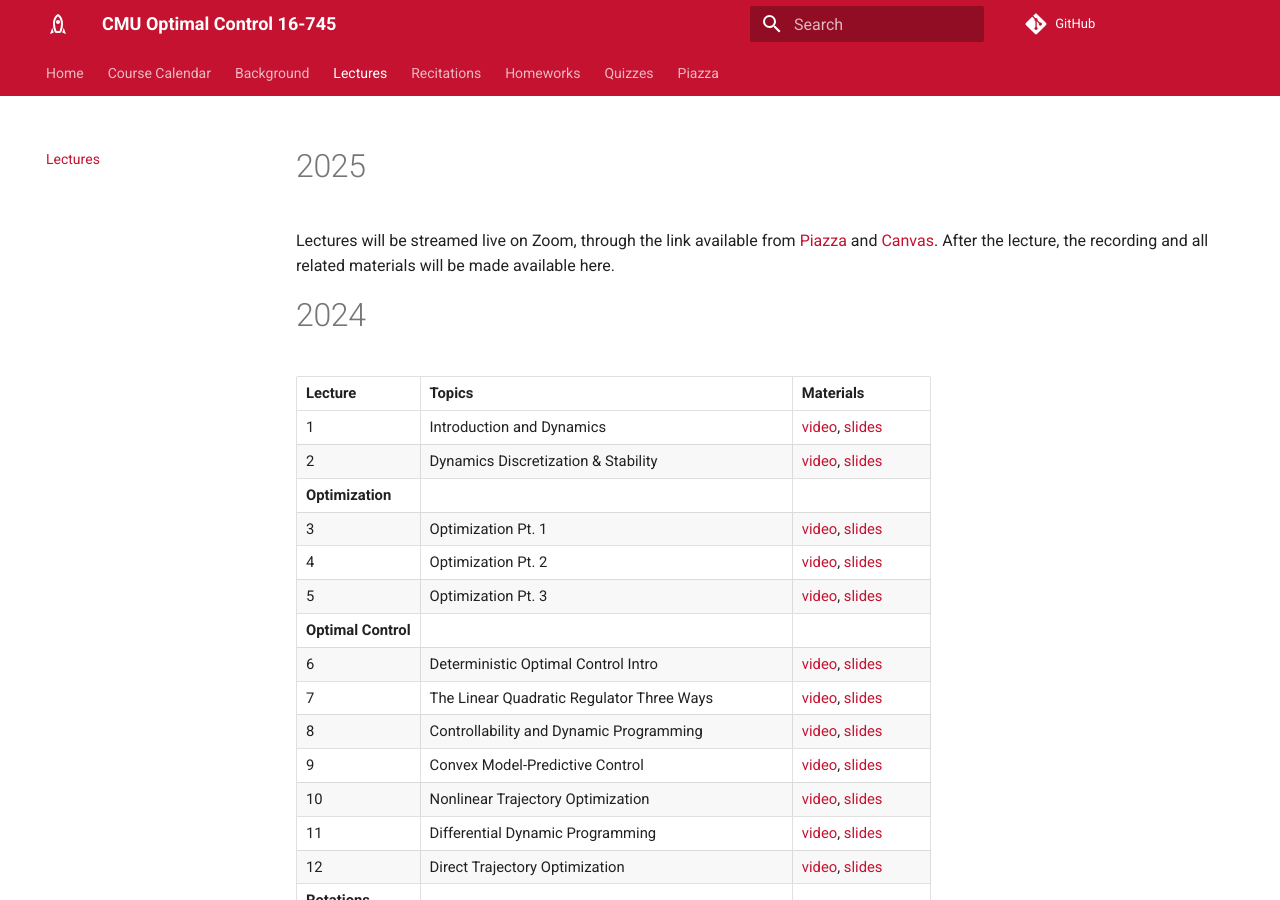
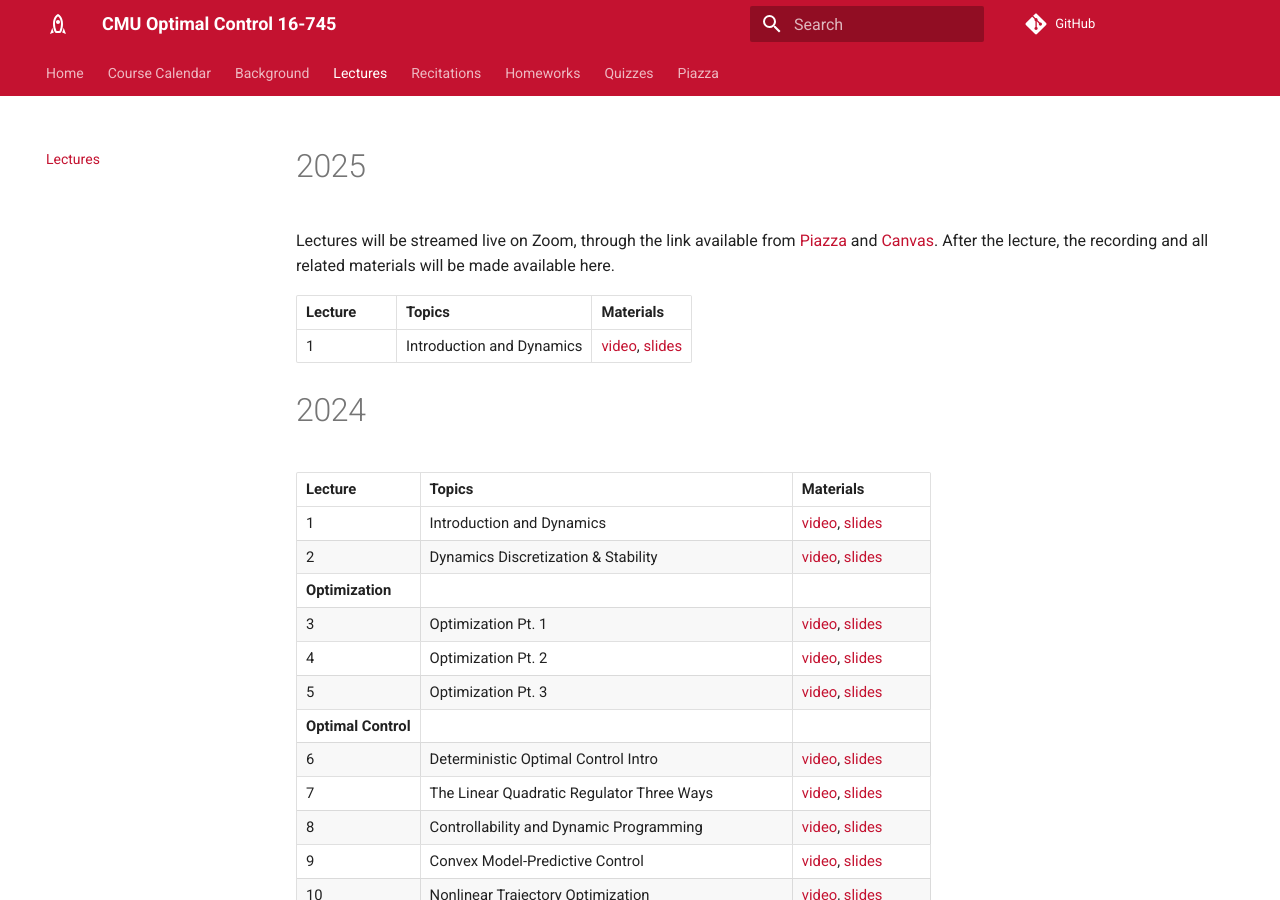
Before and after one commit to cmu-optimal-control/cmu-optimal-control.github.io, an MkDocs documentation site: the page built from docs/lectures.md, in a window 1280 px wide and 900 px high. Built offline with MkDocs 1.6.1 and Material for MkDocs 9.7.7, drawn with Linux system fonts in a browser that asks for light colours.

Commit message:
added lecture 1

```diff
--- a/docs/lectures.md
+++ b/docs/lectures.md
@@ -1,6 +1,10 @@
 # 2025
 
 Lectures will be streamed live on Zoom, through the link available from [Piazza](https://piazza.com/cmu/spring2025/16745/home) and [Canvas](https://canvas.cmu.edu/courses/46532). After the lecture, the recording and all related materials will be made available here.
+
+| Lecture     | Topics| Materials |
+| ----------- | -----------         | |
+| 1     | Introduction and Dynamics      |[video](https://www.youtube.com/watch?v=SvAYJC7jug8&list=PLZnJoM76RM6IAJfMXd1PgGNXn3dxhkVgI), [slides](https://github.com/Optimal-Control-16-745/lecture-notebooks/tree/main/Lecture%201) |
 
 # 2024
 
```
